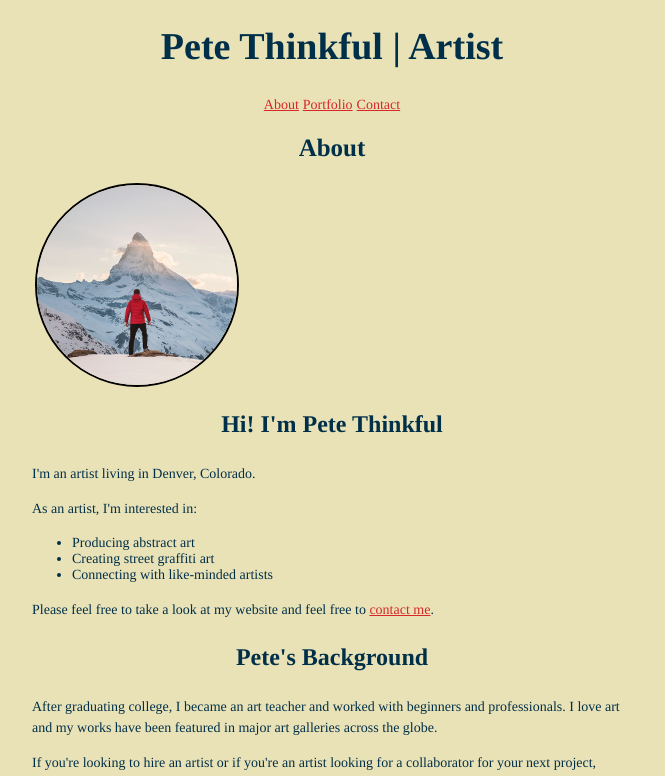
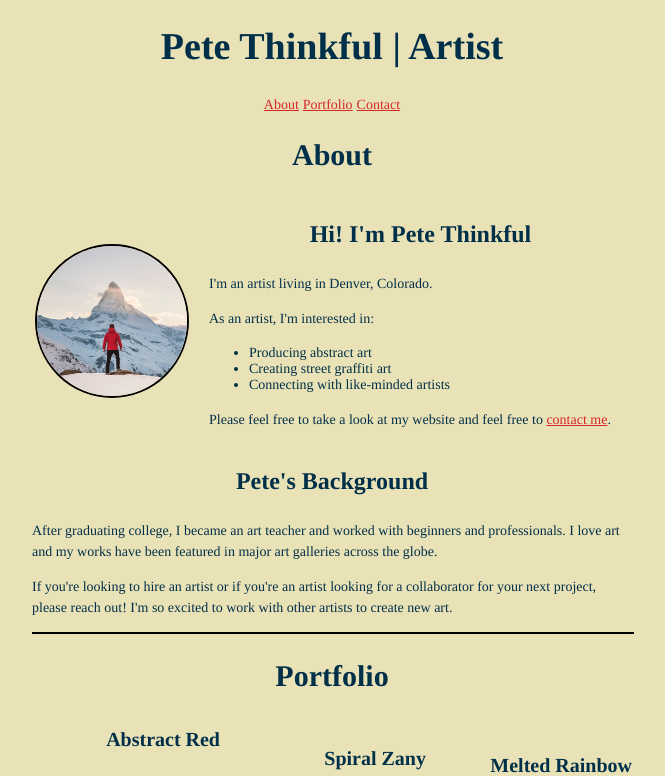
Before and after one commit to Lizzie214/Pete-Thinkful-2, a plain HTML site: page index.html in a window 1280 px wide. Shown: the top 776 px of the page, without its empty margins (308-973 px from the left). Drawn offline with nearby package versions, Linux system fonts and the light colour scheme.

Commit message:
Add files via upload

```diff
--- a/style.css
+++ b/style.css
@@ -9,6 +9,16 @@ a:link {
   font-size: 14px;
 }
 
+.header-container {
+  display: flex;
+  align-items: center; /* Align items vertically */
+
+}
+
+.nav-links a {
+
+  color: #d62828;
+}
 body {
   background-color: #eae2b7;
 }
@@ -43,8 +53,24 @@ h4 {
   margin-left: 3px;
 }
 
+.hi-section {
+  display: flex;
+  justify-content: right; /* Center content horizontally */
+  align-items: center; /* Align items vertically */
+  gap: 20px; /* Space between the image and text */
+}
+
+.image-circle {
+  border-radius: 50%;
+  width: 150px; /* Adjust size as needed */
+}
+
+.about-content {
+  max-width: 600px; /* Adjust the width of the content area */
+}
+
 h1, h2, h3, h4, p, li, article {
-  font-family: "Playfair Display", Times, serif;
+  font-family: "Playfair Display", Times, Sans-serif;
   color: #003049; /
 }
 
@@ -53,7 +79,7 @@ h1 {
 }
 
 h2 {
-  font-size: 25px;
+  font-size: 30px;
 }
 
 h3 {
@@ -69,13 +95,14 @@ p {
   line-height: 1.5;
 }
 
+
 li {
   font-size: 14px;
 }
 
 article div {
   text-align: center;
-  width: 50%;
+  width: 75%;
 }
 
 div {
@@ -113,3 +140,11 @@ img {
   width: 98%;
   height: fit-content;
 }
+.image-container h4{
+  margin-top: 10px;
+}
+
+  .myDiv {
+    width: 200px;
+    height: 100px;
+  }
```
